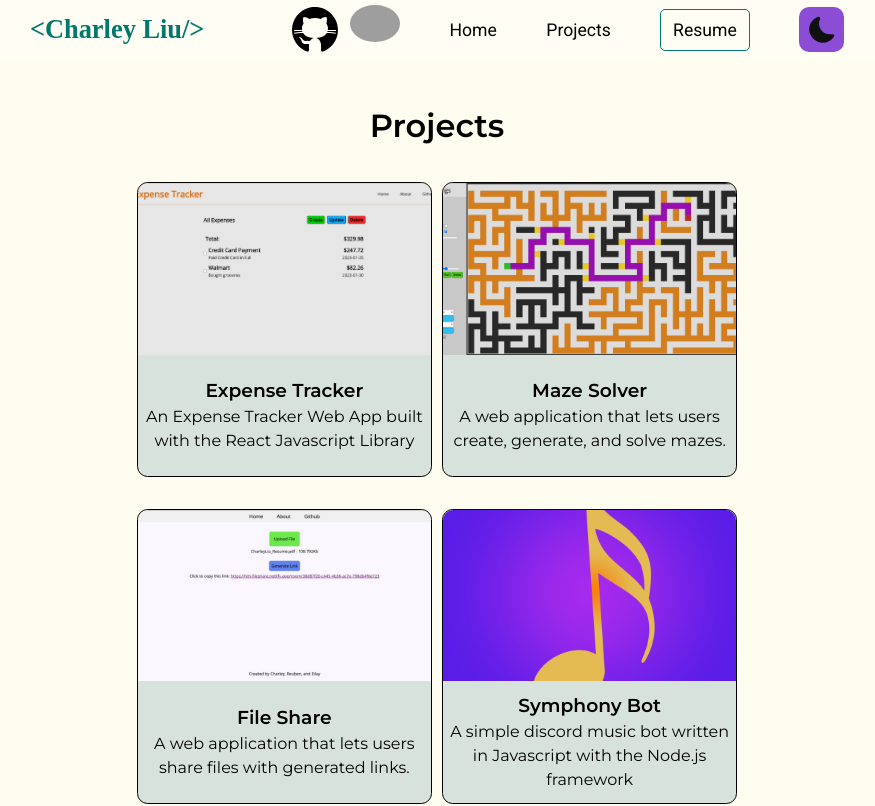
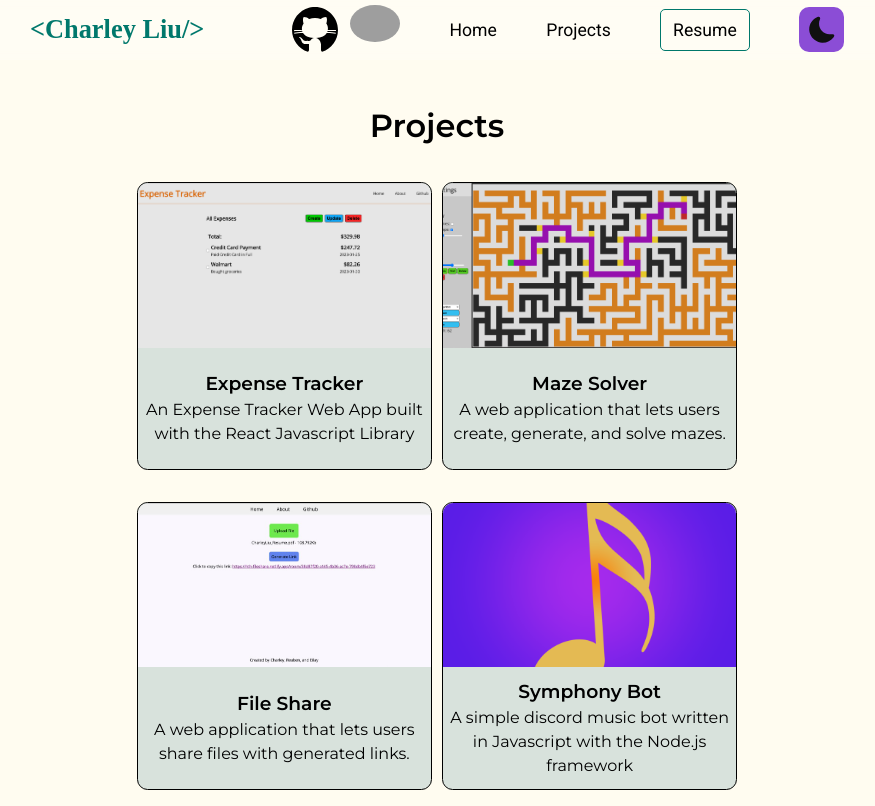
Before and after one commit to Columbium41/Personal-Website, a React (Vite) app: page /projects in a window 1280 px wide. Shown: the top 806 px of the page, without its empty margins (203-1078 px from the left). Built offline with nearby package versions, Linux system fonts and the light colour scheme; grey boxes are pictures that could not be loaded; a web font is replaced by a local one.

Commit message:
made project thumbnails block display and fixed aspect ratio

```diff
--- a/src/css/Projects.css
+++ b/src/css/Projects.css
@@ -19,8 +19,9 @@
     cursor: pointer;
 }
 .project-thumbnail-card {
+    display: block;
     width: 100%;
-    height: 100%;
+    height: auto;
     object-fit: cover;
     border-radius: 1ch 1ch 0 0;
     aspect-ratio: 16/9;
```
